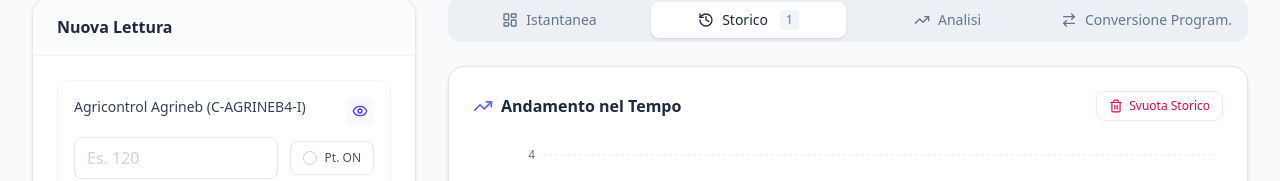
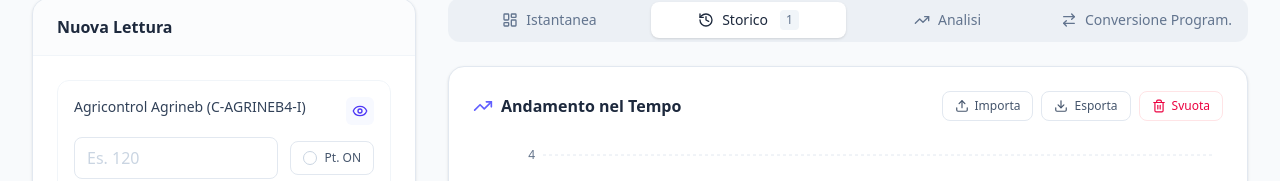
Before and after one commit to baldanx/Dati-serre, a React (Vite) app: page / in a window 1280 px wide. Both pictures are taken after a click on the button "Registra Lettura". Shown: the part 130-311 px from the top of the page. Built offline with nearby package versions, Linux system fonts and the light colour scheme.

Commit message:
feat: Add import/export functionality for readings
Implement file import and export capabilities for sensor readings, allowing users to save and load data. Includes UI elements and logic for handling JSON file operations.

```diff
--- a/src/App.tsx
+++ b/src/App.tsx
@@ -1,9 +1,9 @@
-import React, { useState, useMemo, useEffect } from 'react';
+import React, { useState, useMemo, useEffect, useRef } from 'react';
 import {
   BarChart, Bar, LineChart, Line, XAxis, YAxis, CartesianGrid,
   Tooltip as RechartsTooltip, ResponsiveContainer, Cell, ScatterChart, Scatter, ZAxis, Legend
 } from 'recharts';
-import { AlertCircle, CheckCircle2, ChevronDown, Info, Save, TrendingUp, History, LayoutDashboard, Calculator, Trash2, ArrowRightLeft, Eye, EyeOff } from 'lucide-react';
+import { AlertCircle, CheckCircle2, ChevronDown, Info, Save, TrendingUp, History, LayoutDashboard, Calculator, Trash2, ArrowRightLeft, Eye, EyeOff, Download, Upload } from 'lucide-react';
 import { cn } from './lib/utils';
 import { motion, AnimatePresence } from 'motion/react';
 
@@ -243,6 +243,46 @@ export default function App() {
     if (confirm('Sei sicuro di voler cancellare tutte le letture?')) {
       setReadings([]);
     }
+  };
+
+  const fileInputRef = useRef<HTMLInputElement>(null);
+
+  const exportReadings = () => {
+    const dataStr = "data:text/json;charset=utf-8," + encodeURIComponent(JSON.stringify(readings));
+    const downloadAnchorNode = document.createElement('a');
+    downloadAnchorNode.setAttribute("href", dataStr);
+    downloadAnchorNode.setAttribute("download", `lux_readings_export_${new Date().toISOString().slice(0, 10)}.json`);
+    document.body.appendChild(downloadAnchorNode);
+    downloadAnchorNode.click();
+    downloadAnchorNode.remove();
+  };
+
+  const handleImportFiles = (e: React.ChangeEvent<HTMLInputElement>) => {
+    const file = e.target.files?.[0];
+    if (file) {
+      const reader = new FileReader();
+      reader.onload = (e) => {
+        try {
+          const json = JSON.parse(e.target?.result as string);
+          if (Array.isArray(json)) {
+            // Uniamo le letture, evitando duplicati per ID
+            setReadings((prev) => {
+              const existingIds = new Set(prev.map(r => r.id));
+              const newReadings = json.filter(r => r.id && !existingIds.has(r.id));
+              return [...prev, ...newReadings].sort((a, b) => a.timestamp - b.timestamp);
+            });
+            alert(`Importate ${json.length} letture con successo.`);
+          } else {
+            alert('Formato file non valido. Deve essere un array di letture JSON.');
+          }
+        } catch (err) {
+          console.error("Invalid JSON file", err);
+          alert("Errore durante l'importazione del file JSON.");
+        }
+      };
+      reader.readAsText(file);
+    }
+    if (fileInputRef.current) fileInputRef.current.value = '';
   };
 
   const currentRefLux = computedCurrentData.find((d) => d.id === referenceSource)?.totalLux || 0;
@@ -660,15 +700,40 @@ export default function App() {
                       <TrendingUp className="w-5 h-5 text-indigo-500" />
                       Andamento nel Tempo
                     </h3>
-                    {readings.length > 0 && (
+                    <div className="flex items-center gap-2">
+                      <input
+                        type="file"
+                        accept=".json"
+                        ref={fileInputRef}
+                        onChange={handleImportFiles}
+                        className="hidden"
+                      />
                       <button
-                        onClick={clearAllReadings}
-                        className="text-xs font-medium text-rose-600 hover:text-rose-700 hover:bg-rose-50 px-3 py-1.5 rounded-lg flex items-center gap-1.5 transition-colors border border-rose-100"
+                        onClick={() => fileInputRef.current?.click()}
+                        className="text-xs font-medium text-slate-600 hover:text-slate-800 hover:bg-slate-100 px-3 py-1.5 rounded-lg flex items-center gap-1.5 transition-colors border border-slate-200"
                       >
-                        <Trash2 className="w-3.5 h-3.5" />
-                        Svuota Storico
+                        <Upload className="w-3.5 h-3.5" />
+                        Importa
                       </button>
-                    )}
+                      {readings.length > 0 && (
+                        <>
+                          <button
+                            onClick={exportReadings}
+                            className="text-xs font-medium text-slate-600 hover:text-slate-800 hover:bg-slate-100 px-3 py-1.5 rounded-lg flex items-center gap-1.5 transition-colors border border-slate-200"
+                          >
+                            <Download className="w-3.5 h-3.5" />
+                            Esporta
+                          </button>
+                          <button
+                            onClick={clearAllReadings}
+                            className="text-xs font-medium text-rose-600 hover:text-rose-700 hover:bg-rose-50 px-3 py-1.5 rounded-lg flex items-center gap-1.5 transition-colors border border-rose-100"
+                          >
+                            <Trash2 className="w-3.5 h-3.5" />
+                            Svuota
+                          </button>
+                        </>
+                      )}
+                    </div>
                   </div>
                   {readings.length === 0 ? (
                     <div className="h-[280px] flex items-center justify-center text-slate-400 flex-col gap-2">
```
